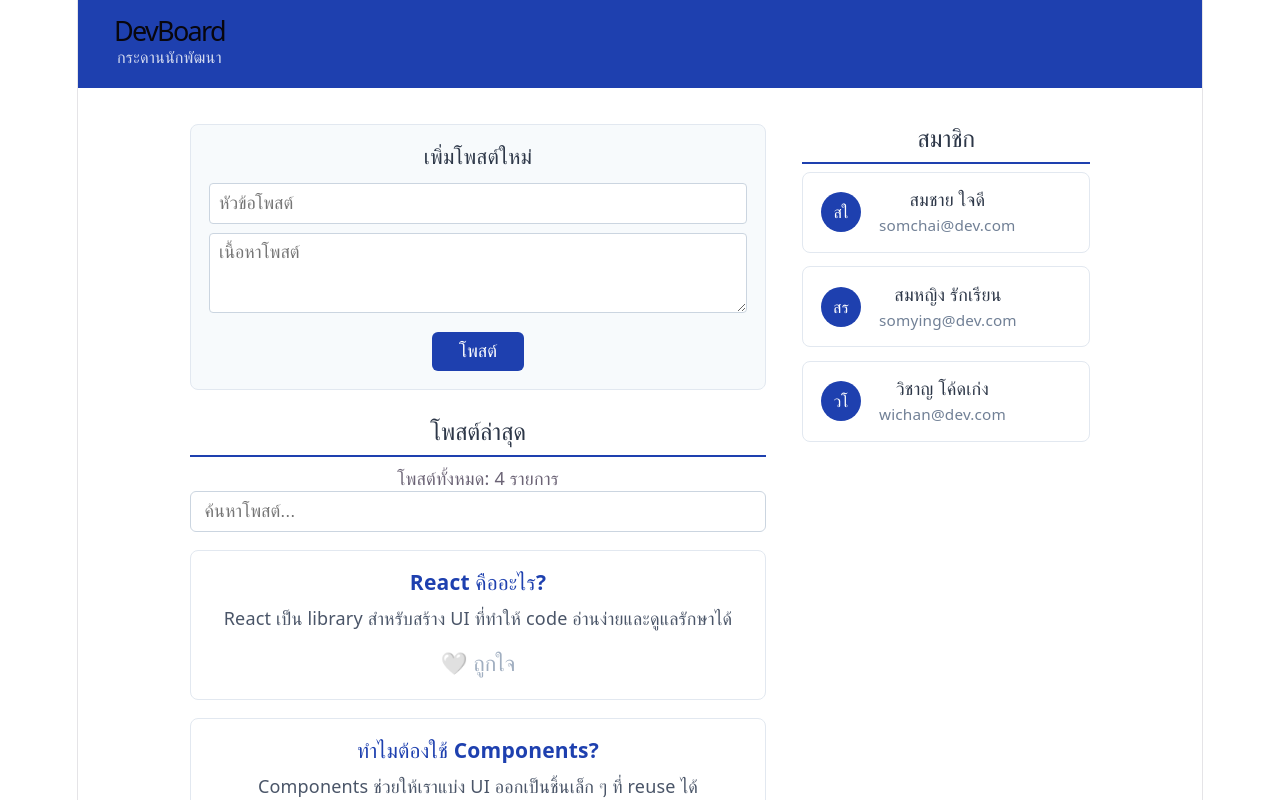
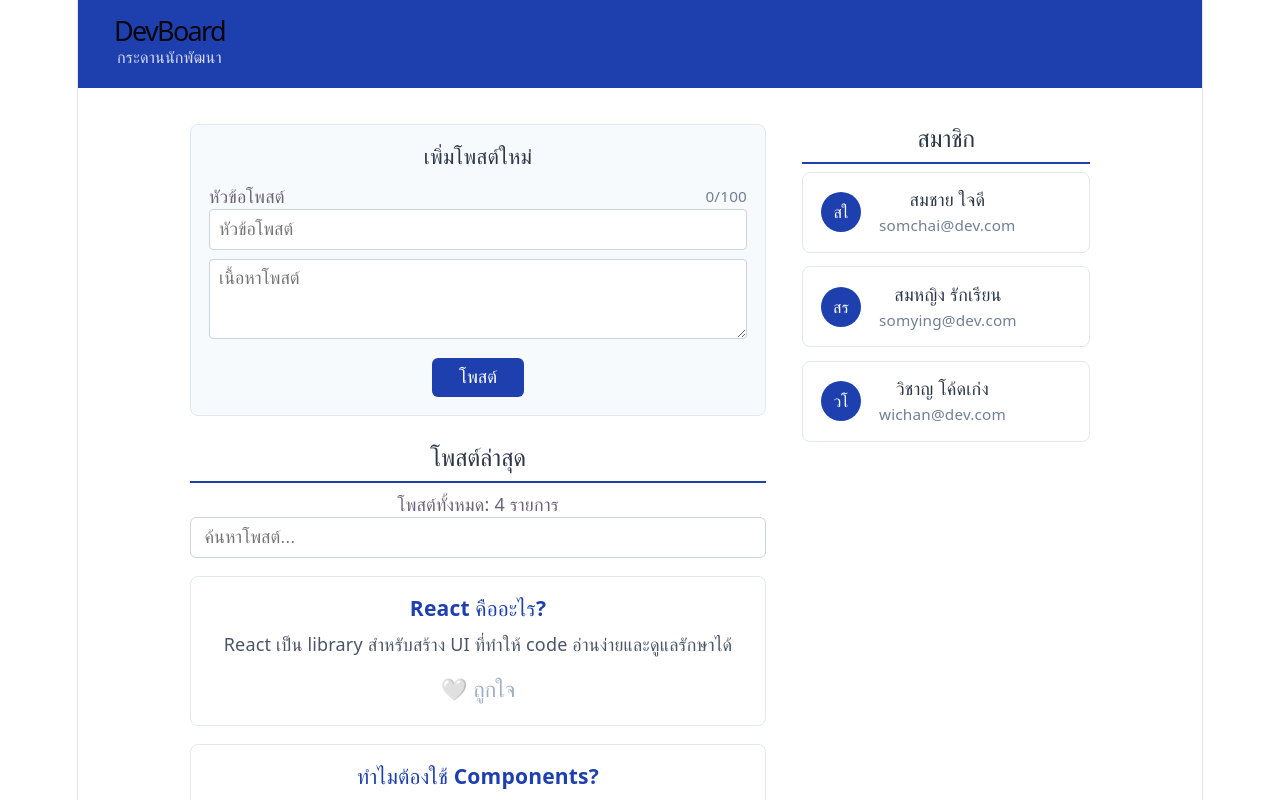
Before and after one commit to Theeradetch/devboard-67160031, a React (Vite) app: page / in a window 1280 px wide. Shown: the top 800 px of the page. Built offline with nearby package versions, Linux system fonts and the light colour scheme.

Commit message:
Character Counter

```diff
--- a/src/components/AddPostForm.jsx
+++ b/src/components/AddPostForm.jsx
@@ -27,12 +27,24 @@ function AddPostForm({ onAddPost }) {
       <h3 style={{ margin: "0 0 0.75rem", color: "#2d3748" }}>
         เพิ่มโพสต์ใหม่
       </h3>
+      <div style={{ display: "flex", justifyContent: "space-between" }}>
+        <span>หัวข้อโพสต์</span>
+        <span
+            style={{
+                color: 100 - title.length < 10 ? "#e53e3e" : "#718096",
+                fontSize: "0.85rem",
+            }}
+        >
+            {title.length}/100
+        </span>
+    </div>
 
       <input
         type="text"
         placeholder="หัวข้อโพสต์"
         value={title}
         onChange={(e) => setTitle(e.target.value)}
+        maxLength={100}
         style={{
           width: "100%",
           padding: "0.5rem",
```
